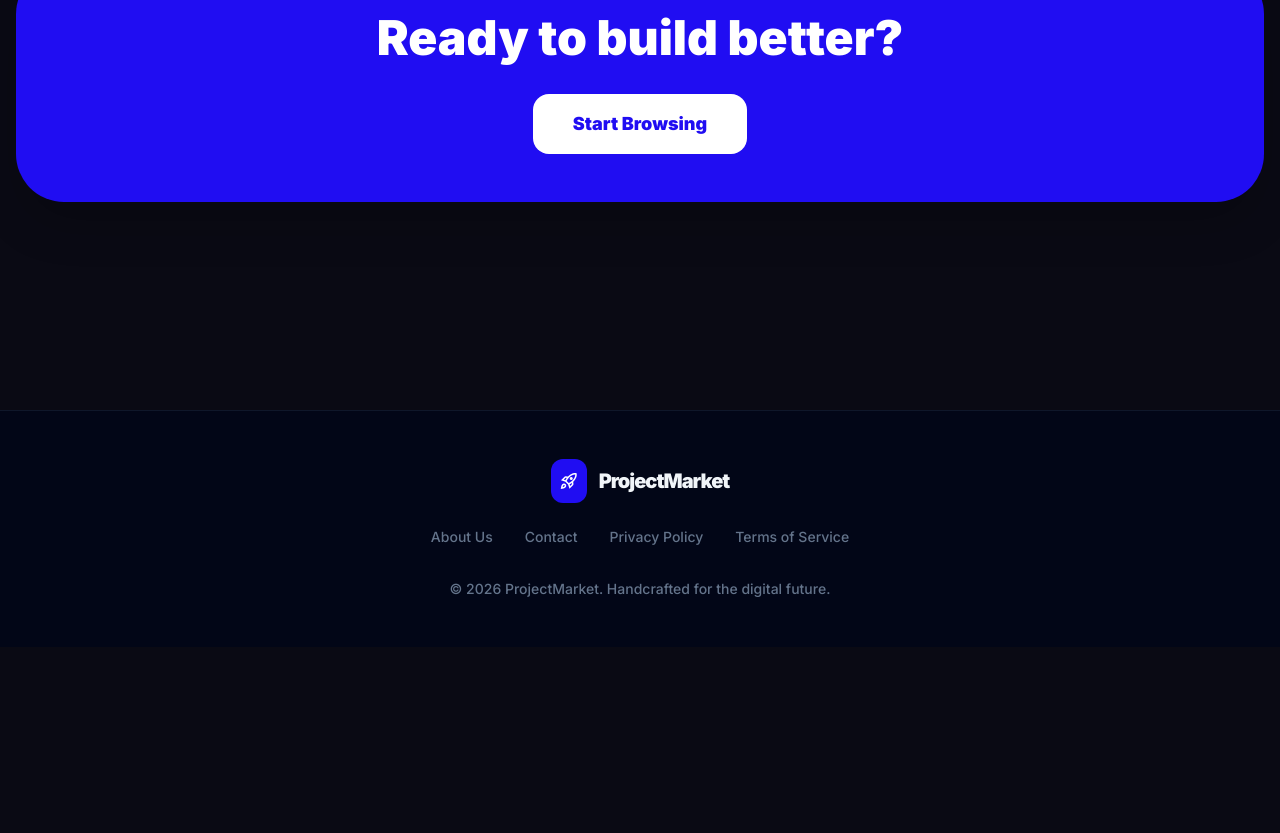
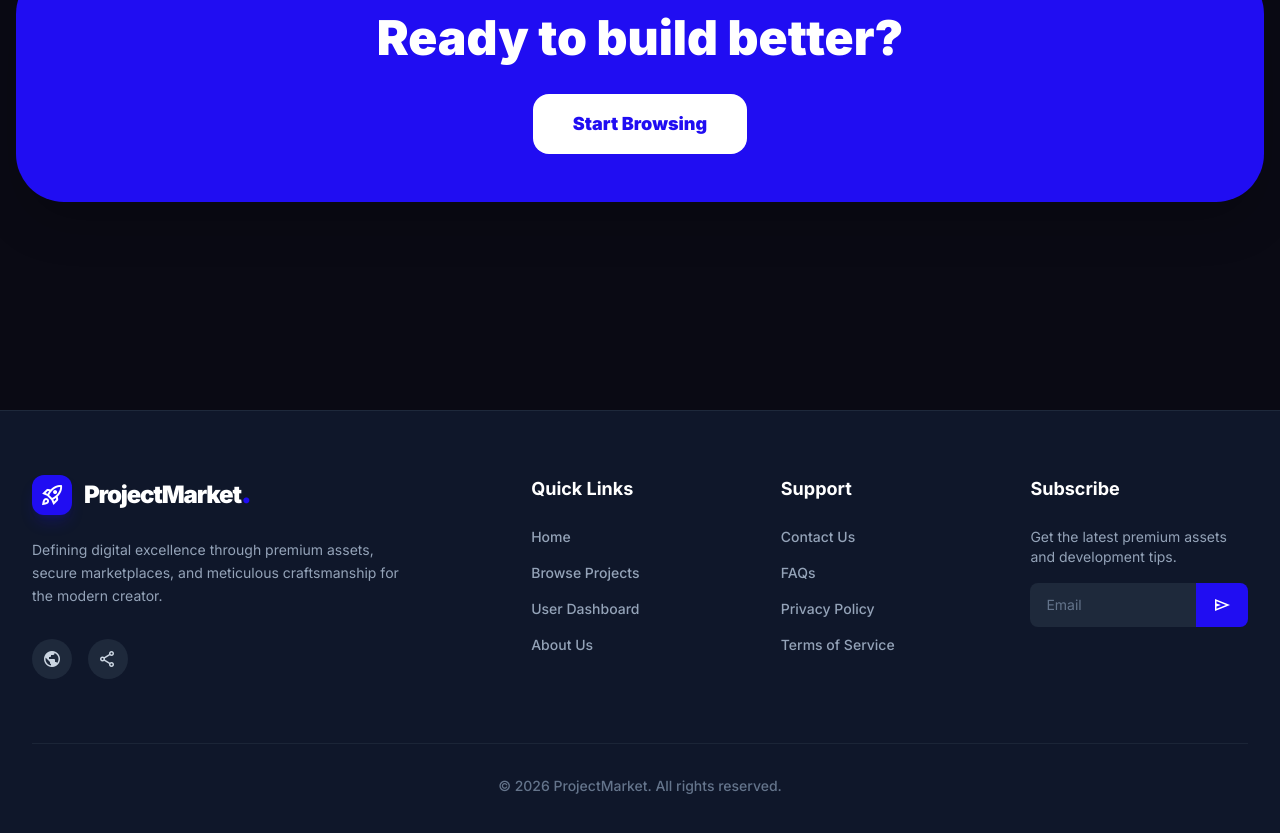
Before and after one commit to Jeevanmac/Test_project_web, a website: page public/pages/index.html in a window 1280 px wide. Shown: the part 1849-2682 px from the top of the page. Before the commit the page ends 2496 px from the top, so only its background shows below. Drawn offline with nearby package versions, Linux system fonts and the light colour scheme.

Commit message:
feat: Global UI Polish - Professional Navbar and Premium 4-column Footer

```diff
--- a/public/components/footer.html
+++ b/public/components/footer.html
@@ -1,17 +1,71 @@
-<footer class="bg-slate-50 dark:bg-slate-950 pt-12 pb-12 border-t border-slate-200 dark:border-slate-900 mt-20">
-  <div class="max-w-7xl mx-auto px-4 text-center">
-    <div class="flex items-center justify-center gap-3 mb-6">
-      <div class="bg-primary p-2 rounded-xl text-white inline-block">
-        <span class="material-symbols-outlined text-xl block">rocket_launch</span>
-      </div>
-      <span class="text-xl font-black tracking-tighter text-slate-900 dark:text-slate-100">ProjectMarket</span>
+<footer class="bg-slate-900 border-t border-slate-800 text-slate-300 py-16 mt-20">
+    <div class="max-w-7xl mx-auto px-4 sm:px-6 lg:px-8">
+        <div class="grid grid-cols-1 md:grid-cols-2 lg:grid-cols-5 gap-12 lg:gap-8 mb-16">
+
+            <!-- Column 1: Brand -->
+            <div class="lg:col-span-2 space-y-6">
+                <div class="flex items-center gap-3">
+                    <div class="bg-primary p-2 rounded-xl text-white shadow-lg shadow-primary/20 hover:scale-105 transition-transform">
+                        <span class="material-symbols-outlined block">rocket_launch</span>
+                    </div>
+                    <span class="text-2xl font-black tracking-tighter text-white">ProjectMarket<span class="text-primary text-3xl leading-[0]">.</span></span>
+                </div>
+                <p class="text-slate-400 text-sm leading-relaxed max-w-sm">
+                    Defining digital excellence through premium assets, secure marketplaces, and meticulous craftsmanship for the modern creator.
+                </p>
+                <div class="flex gap-4 pt-2">
+                    <a href="#" class="w-10 h-10 rounded-full bg-slate-800 flex items-center justify-center hover:bg-primary hover:text-white transition-colors duration-300">
+                        <span class="material-symbols-outlined text-[20px]">public</span>
+                    </a>
+                    <a href="#" class="w-10 h-10 rounded-full bg-slate-800 flex items-center justify-center hover:bg-primary hover:text-white transition-colors duration-300">
+                        <span class="material-symbols-outlined text-[20px]">share</span>
+                    </a>
+                </div>
+            </div>
+
+            <!-- Column 2: Quick Links -->
+            <div>
+                <h4 class="text-white font-bold mb-6 text-lg">Quick Links</h4>
+                <ul class="space-y-4 text-sm font-medium">
+                    <li><a href="/pages/index.html" class="text-slate-400 hover:text-primary transition-colors">Home</a></li>
+                    <li><a href="/pages/projects.html" class="text-slate-400 hover:text-primary transition-colors">Browse Projects</a></li>
+                    <li><a href="/pages/dashboard.html" class="text-slate-400 hover:text-primary transition-colors">User Dashboard</a></li>
+                    <li><a href="/pages/about.html" class="text-slate-400 hover:text-primary transition-colors">About Us</a></li>
+                </ul>
+            </div>
+
+            <!-- Column 3: Support -->
+            <div>
+                <h4 class="text-white font-bold mb-6 text-lg">Support</h4>
+                <ul class="space-y-4 text-sm font-medium">
+                    <li><a href="/pages/contact.html" class="text-slate-400 hover:text-primary transition-colors">Contact Us</a></li>
+                    <li><a href="#" class="text-slate-400 hover:text-primary transition-colors">FAQs</a></li>
+                    <li><a href="/pages/privacy.html" class="text-slate-400 hover:text-primary transition-colors">Privacy Policy</a></li>
+                    <li><a href="/pages/terms.html" class="text-slate-400 hover:text-primary transition-colors">Terms of Service</a></li>
+                </ul>
+            </div>
+
+            <!-- Column 4: Subscribe -->
+            <div class="lg:col-span-1">
+                <h4 class="text-white font-bold mb-6 text-lg">Subscribe</h4>
+                <p class="text-slate-400 text-sm mb-4">
+                    Get the latest premium assets and development tips.
+                </p>
+                <form class="flex" onsubmit="event.preventDefault(); this.querySelector('input').value = ''; alert('Thanks for subscribing!');">
+                    <input type="email" placeholder="Email" required class="w-full bg-slate-800 border-none text-white text-sm px-4 py-3 rounded-l-lg outline-none focus:ring-1 focus:ring-primary placeholder-slate-500">
+                    <button type="submit" class="bg-primary hover:bg-primary/90 text-white px-4 py-3 rounded-r-lg transition-colors flex items-center justify-center">
+                        <span class="material-symbols-outlined text-[20px]">send</span>
+                    </button>
+                </form>
+            </div>
+
+        </div>
+
+        <!-- Bottom Line -->
+        <div class="pt-8 border-t border-slate-800/80 flex flex-col md:flex-row items-center justify-center gap-4 text-center">
+            <p class="text-slate-500 text-sm font-medium">
+                © 2026 ProjectMarket. All rights reserved.
+            </p>
+        </div>
     </div>
-    <div class="flex justify-center gap-8 mb-8">
-      <a href="/pages/about.html" class="text-sm font-medium text-slate-500 hover:text-primary transition-colors">About Us</a>
-      <a href="/pages/contact.html" class="text-sm font-medium text-slate-500 hover:text-primary transition-colors">Contact</a>
-      <a href="#" class="text-sm font-medium text-slate-500 hover:text-primary transition-colors">Privacy Policy</a>
-      <a href="#" class="text-sm font-medium text-slate-500 hover:text-primary transition-colors">Terms of Service</a>
-    </div>
-    <p class="text-slate-500 dark:text-slate-500 text-sm font-medium">© 2026 ProjectMarket. Handcrafted for the digital future.</p>
-  </div>
 </footer>
--- a/public/components/navbar.html
+++ b/public/components/navbar.html
@@ -8,7 +8,7 @@
         <span class="text-2xl font-black tracking-tighter text-slate-900 dark:text-slate-100">ProjectMarket</span>
       </a>
 
-      <div class="hidden md:flex items-center space-x-10" id="nav-links">
+      <div class="hidden lg:flex items-center gap-8" id="nav-links">
         <a class="nav-link text-sm font-semibold text-slate-500 dark:text-slate-400 hover:text-primary transition-colors" href="/pages/index.html">Home</a>
         <a class="nav-link text-sm font-semibold text-slate-500 dark:text-slate-400 hover:text-primary transition-colors" href="/pages/projects.html">Browse Projects</a>
         <a class="nav-link text-sm font-semibold text-slate-500 dark:text-slate-400 hover:text-primary transition-colors" href="/pages/about.html">About</a>
```
Also changed, not shown: public/pages/privacy.html (added, +62 -0 lines), public/pages/terms.html (added, +62 -0 lines).
